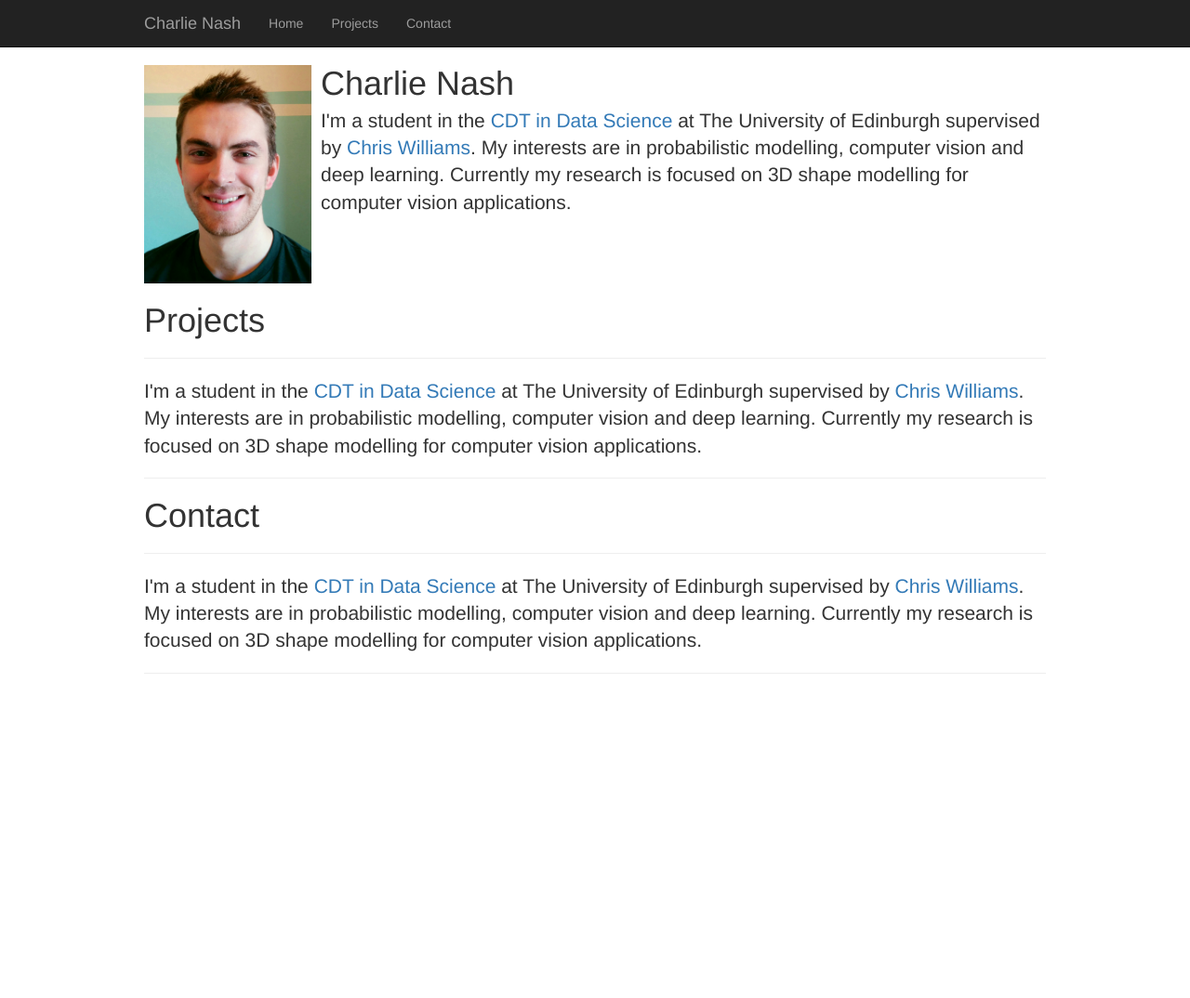
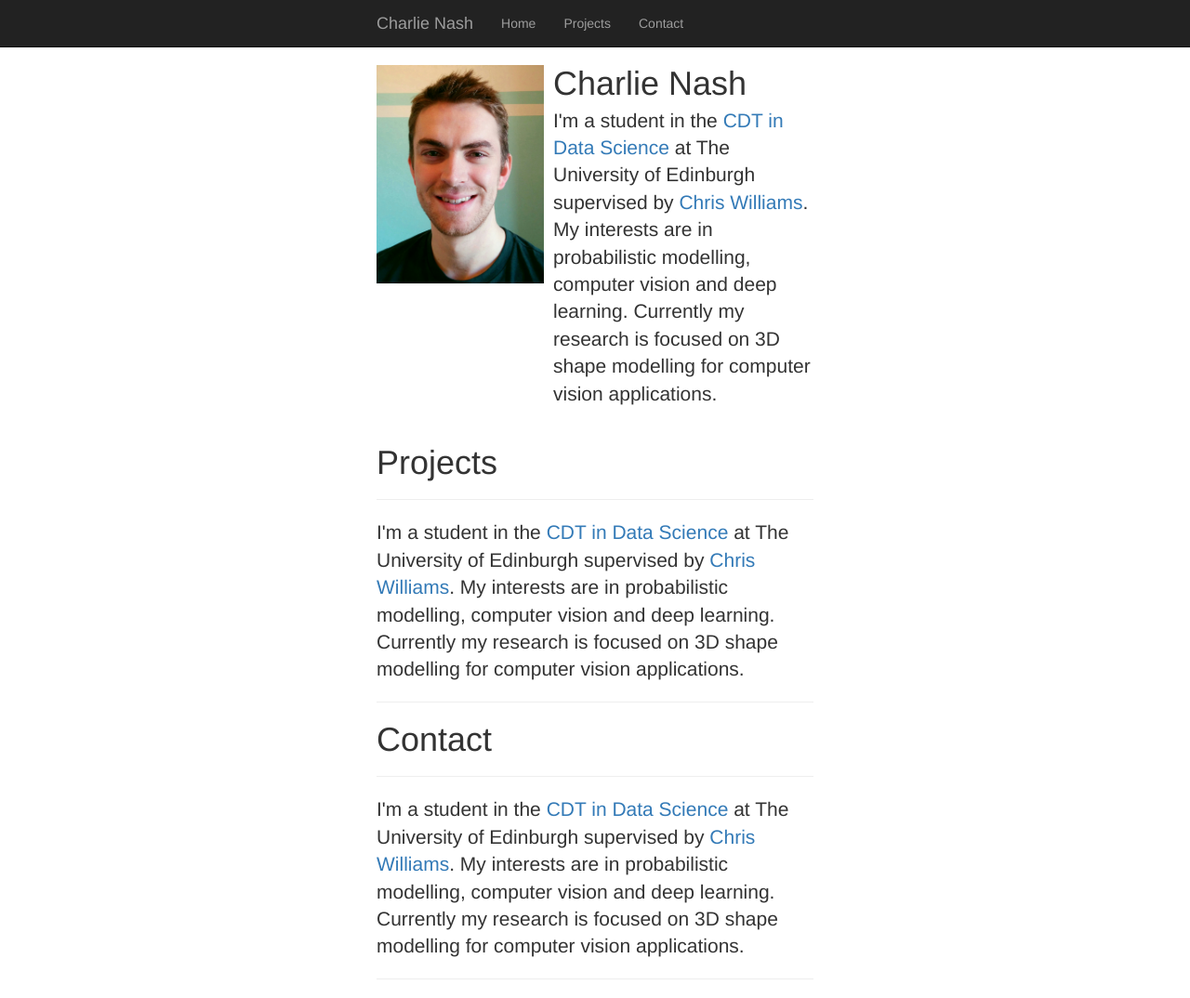
Before and after one commit to charlienash/charlienash.github.io, a Jekyll site: the page index.html, which Jekyll copies as it is, in a window 1280 px wide and 1074 px high. Shown: the whole window at 93% size. Built offline with Jekyll 4.4.1, drawn with Linux system fonts in a browser that asks for light colours.

Commit message:
Update styles.css

```diff
--- a/assets/css/styles.css
+++ b/assets/css/styles.css
@@ -26,4 +26,4 @@ body { padding-top: 70px; }
  * so that the container will not spread to the entire viewport.
 */
 
-.container-fluid { max-width: 1000px; }
+.container-fluid { max-width: 500px; }
```
